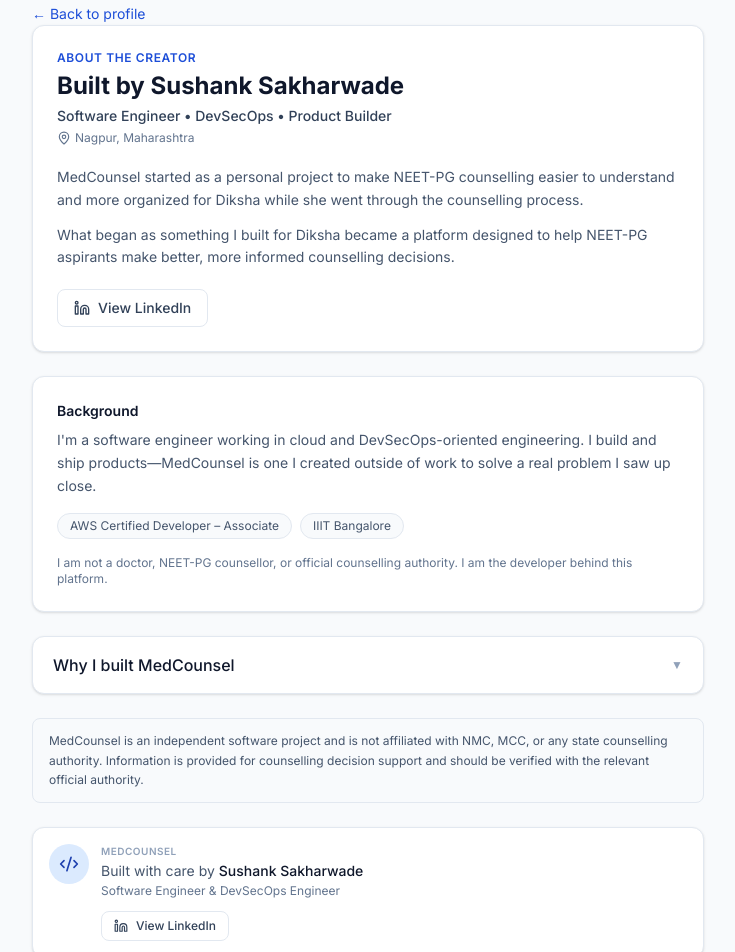
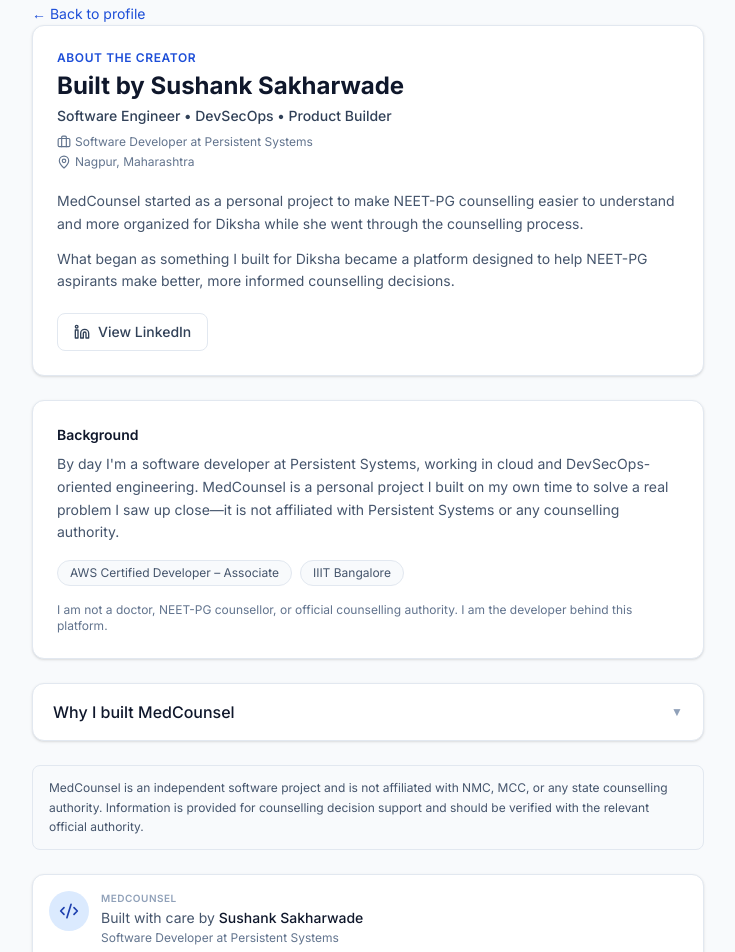
Before and after one commit to sushank14/medcounsel, a Next.js app in the folder apps/web/: page /profile/creator in a window 1280 px wide. Shown: the part 80-1032 px from the top of the page, without its empty margins (272-1007 px from the left). Built offline with nearby package versions, Linux system fonts and the light colour scheme; no server answers; sample sign-in values are in the browser's storage.

Commit message:
Mention Persistent Systems role on creator profile.
Clarifies day-job engineering background while keeping MedCounsel as an independent personal project.

```diff
--- a/apps/web/components/about/about-creator-content.tsx
+++ b/apps/web/components/about/about-creator-content.tsx
@@ -1,8 +1,8 @@
-import { MapPin } from "lucide-react";
+import { Briefcase, MapPin } from "lucide-react";
 import { CREATOR, CREATOR_DISCLAIMER } from "@/lib/creator";
+import { CreatorCard } from "@/components/about/creator-card";
 
 const { builtFor } = CREATOR;
-import { CreatorCard } from "@/components/about/creator-card";
 import { LinkedInButton } from "@/components/about/linkedin-button";
 import { WhyBuiltSection } from "@/components/about/why-built-section";
 
@@ -13,6 +13,10 @@ export function AboutCreatorContent() {
         <p className="text-xs font-semibold uppercase tracking-wider text-brand-600">About the creator</p>
         <h2 className="mt-1 text-2xl font-bold text-slate-900">Built by {CREATOR.name}</h2>
         <p className="mt-1 text-sm font-medium text-slate-700">{CREATOR.headline}</p>
+        <p className="mt-2 flex items-center gap-1 text-xs text-slate-500">
+          <Briefcase className="h-3.5 w-3.5" />
+          {CREATOR.work}
+        </p>
         <p className="mt-1 flex items-center gap-1 text-xs text-slate-500">
           <MapPin className="h-3.5 w-3.5" />
           {CREATOR.location}
@@ -38,9 +42,10 @@ export function AboutCreatorContent() {
       <section className="card p-6">
         <h3 className="text-sm font-semibold text-slate-900">Background</h3>
         <p className="mt-2 text-sm leading-relaxed text-slate-600">
-          I&apos;m a software engineer working in cloud and DevSecOps-oriented engineering. I build
-          and ship products—MedCounsel is one I created outside of work to solve a real problem I
-          saw up close.
+          By day I&apos;m a software developer at Persistent Systems, working in cloud and
+          DevSecOps-oriented engineering. MedCounsel is a personal project I built on my own time
+          to solve a real problem I saw up close—it is not affiliated with Persistent Systems or
+          any counselling authority.
         </p>
         <ul className="mt-4 flex flex-wrap gap-2">
           {CREATOR.credentials.map((item) => (
--- a/apps/web/components/about/creator-card.tsx
+++ b/apps/web/components/about/creator-card.tsx
@@ -21,7 +21,7 @@ export function CreatorCard({ compact = false }: { compact?: boolean }) {
             Built with care by{" "}
             <span className="font-medium text-slate-900">{CREATOR.name}</span>
           </p>
-          <p className="mt-0.5 text-xs text-slate-500">{CREATOR.role}</p>
+          <p className="mt-0.5 text-xs text-slate-500">{CREATOR.work}</p>
           {!compact && (
             <p className="mt-2 text-xs leading-relaxed text-slate-600">
               A personal project created for {CREATOR.builtFor}&apos;s counselling journey — and
--- a/apps/web/lib/creator.ts
+++ b/apps/web/lib/creator.ts
@@ -3,6 +3,7 @@ export const CREATOR = {
   name: "Sushank Sakharwade",
   headline: "Software Engineer • DevSecOps • Product Builder",
   role: "Software Engineer & DevSecOps Engineer",
+  work: "Software Developer at Persistent Systems",
   location: "Nagpur, Maharashtra",
   /** NEET-PG aspirant this project was originally built for */
   builtFor: "Diksha",
@@ -11,7 +12,6 @@ export const CREATOR = {
     "AWS Certified Developer – Associate",
     "IIIT Bangalore",
   ] as const,
-  employer: "Persistent Systems",
 } as const;
 
 export const CREATOR_DISCLAIMER =
```
